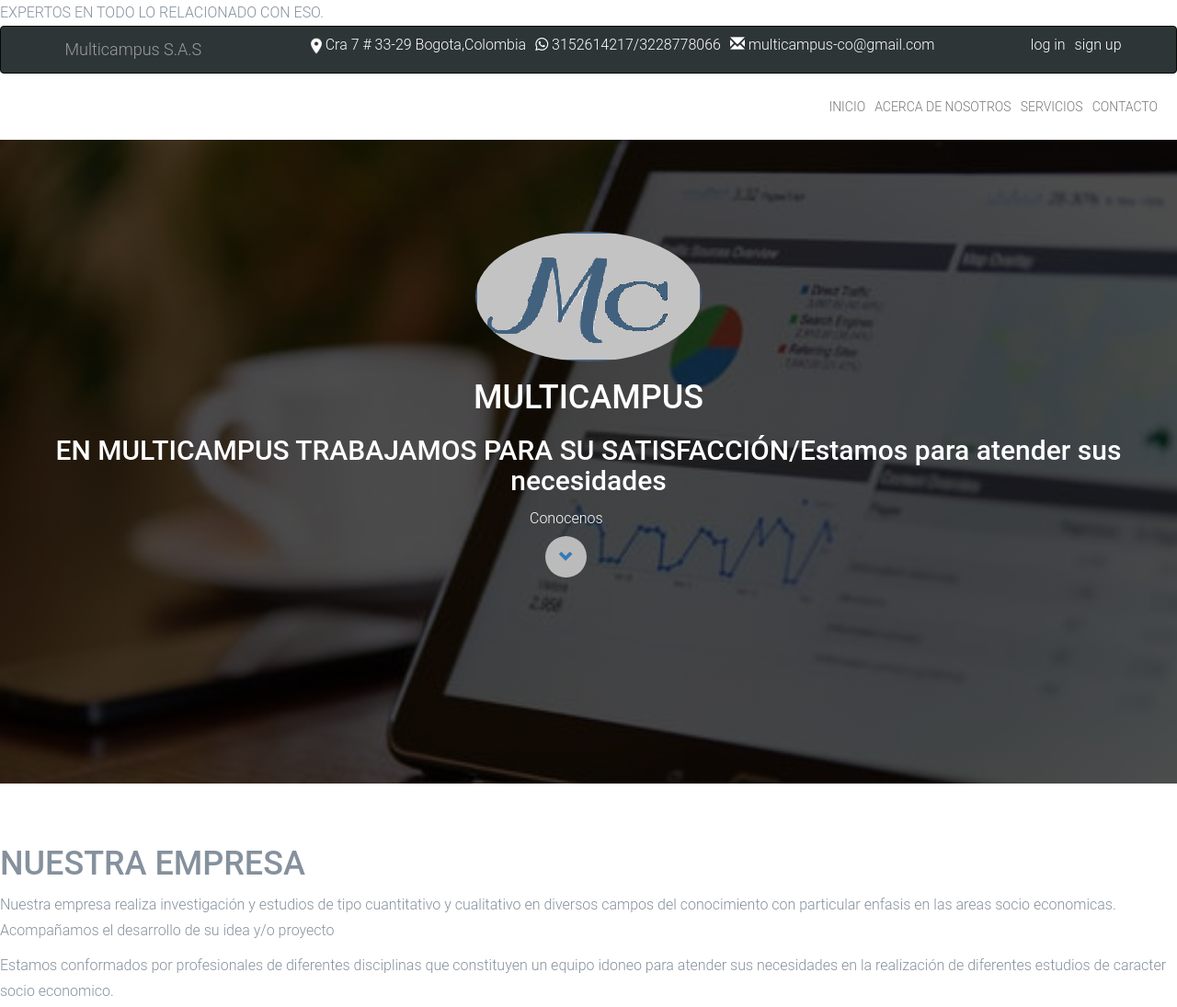
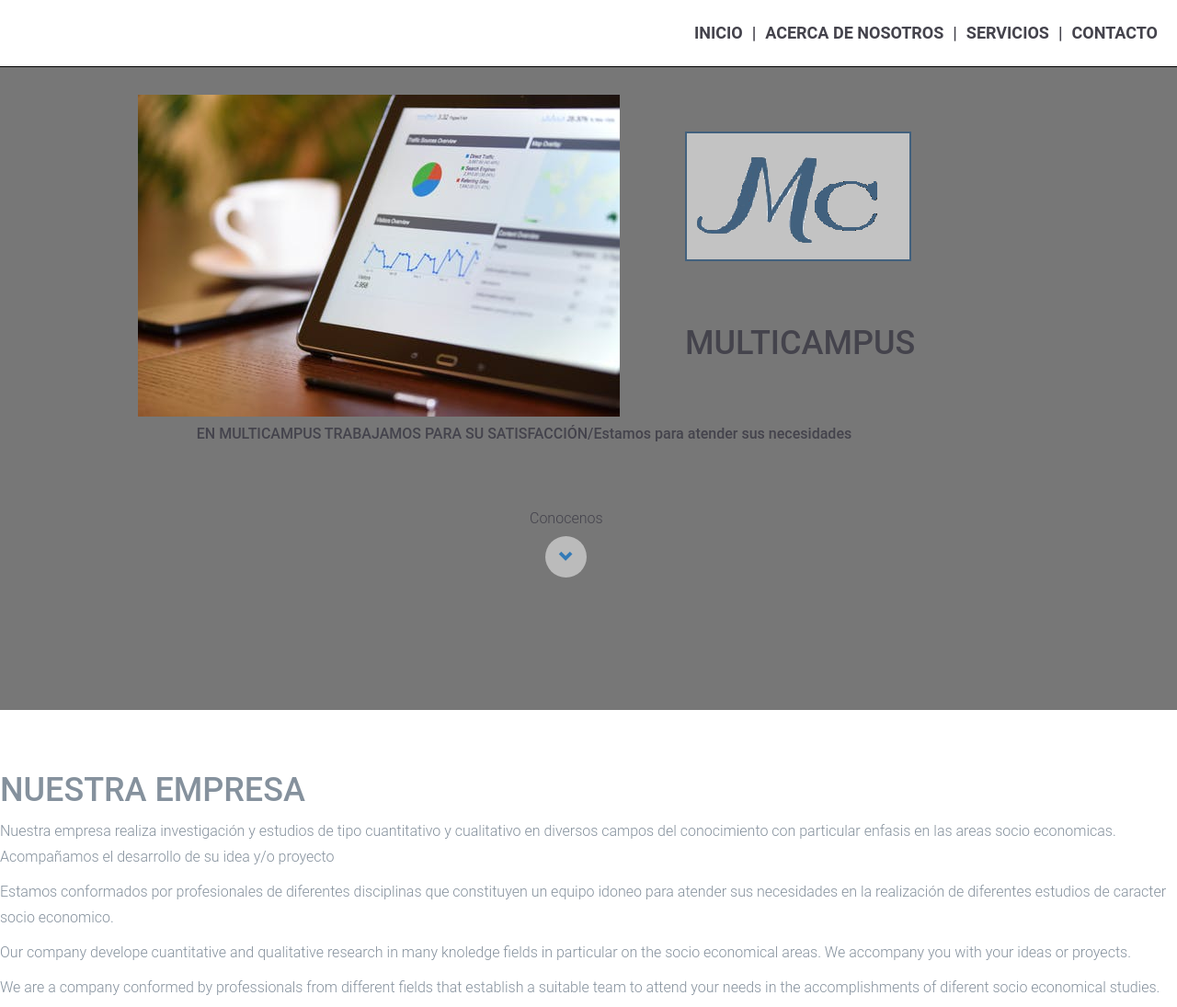
Before and after one commit to DavidMejia025/Multicampus, a plain HTML site: page Multicampus/index.html in a window 1280 px wide. Shown: the top 1095 px of the page at 92% size. Drawn offline with nearby package versions, Linux system fonts and the light colour scheme.

Commit message:
Edit home page section

```diff
--- a/Multicampus/index.html
+++ b/Multicampus/index.html
@@ -2,7 +2,7 @@
 <html>
 <head>
 	<title>Multicampus: Expertos en estudios de mercado</title>
-  EXPERTOS EN TODO LO RELACIONADO CON ESO.
+
   <meta name="viewport" content="width=device-width, initial-scale=1.0">
    <!-- Latest compiled and minified CSS -->
      <link rel="stylesheet" href="https://maxcdn.bootstrapcdn.com/bootstrap/3.3.7/css/bootstrap.min.css" integrity="sha384-BVYiiSIFeK1dGmJRAkycuHAHRg32OmUcww7on3RYdg4Va+PmSTsz/K68vbdEjh4u" crossorigin="anonymous">
@@ -43,8 +43,11 @@
     <div class="container-fluid">
       <ul class="nav navbar-nav">
         <li><a href="#">INICIO</a></li>
+        <li><a href="#">|</a></li>
         <li><a href="#">ACERCA DE NOSOTROS</a></li>
+        <li><a href="#">|</a></li>
         <li><a href="#">SERVICIOS</a></li>
+        <li><a href="#">|</a></li>
         <li><a href="#">CONTACTO</a></li>
     </ul>
     </div>
@@ -53,8 +56,13 @@
 
   <section id="HOME">
     <div class="home-central">
-      <img src="./images/Logo.png">
-      <h1> MULTICAMPUS</h1>
+      <div class = home-central1> <img src="./images/cover2.jpeg"></div>
+      <div class="home-central2">
+        <div><img src="./images/Logo.png"></div>
+        <div><h1> MULTICAMPUS</h1></div>
+      </div>
+    </div>
+    <div class = "secondary_info">
       <h2> EN MULTICAMPUS TRABAJAMOS PARA SU SATISFACCIÓN/Estamos para atender sus necesidades</h2>
     </div>
     <div class="home-learn-more ">
--- a/Multicampus/style.css
+++ b/Multicampus/style.css
@@ -26,6 +26,7 @@ body {
   align-items: center;
   background-color: #2e3537;
   margin-bottom: 0;
+  display: none;
 }
 .navbar.navbar-inverse ul{
   display:flex;
@@ -36,7 +37,7 @@ body {
   margin: 5px;
 }
 .navbar ul {
-  list-style-type: none;
+
 }
 
 .navbar.navbar-default,
@@ -45,23 +46,23 @@ body {
   padding:0;
 }
 .nav.navbar-nav{
-  color: #777777;
+  color: #44434c;
   float: right;
   display: inline-block;
   margin-right: 20px
   text-align: right;
-  font-size: 14px;
-  text-decoration: none;
+  font-size: 18px;
+  font-weight: bold;
 }
 .nav.navbar-nav li a{
   margin-top: 20px;
-  color:#777777;
+  color:#44434c;
   text-align: center;
 }
 
 .nav.navbar-nav li a:hover{
   background-color: #ffffff;
-  color:#222222;
+  color:#44434c;
   font-weight: bold;
 }
 
@@ -75,21 +76,50 @@ body {
 #HOME{
   background-attachment: fixed;
   background-color: transparent;
-  background: linear-gradient( rgba(0, 0, 0, 0.7), rgba(0, 0, 0, 0.7) ) ,  url('./images/cover2.jpeg') no-repeat center top;
+  /*background: linear-gradient( rgba(0, 0, 0, 0.7), rgba(0, 0, 0, 0.7) ) ,  url('./images/cover2.jpeg') no-repeat center top;*/
   background-size: cover;
-  color:white;
+  background-color:#777777;
+  color:#44434c;
   height: 100%;
   text-align: center;
-}
-
-#HOME img{
-  border-radius:60%;
+  border-top: solid black 1px;
 }
 
 .home-central{
+  display: flex;
   position: relative;
-  display: inline-block;
-  top:100px;
+  top:30px;
+  margin-left:150px;
+}
+
+
+.home-central1{
+  width:465px;
+
+}
+.home-central2{
+  display:flex;
+  flex-wrap: wrap;
+  border-radius:60%;
+  margin-left:60px;
+  width: 400px;
+}
+
+.home-central2 img{
+  margin-top:40px;
+  margin-left:70px;
+}
+.home-central2 h1{
+  margin-left:70px;
+}
+
+.secondary_info{
+  margin-top:40px;
+  font-size: 16px
+}
+.secondary_info h2{
+  margin-right: 140px;
+  font-size: 16px
 }
 @media (min-width: 1281px) {
    #HOME{
```
